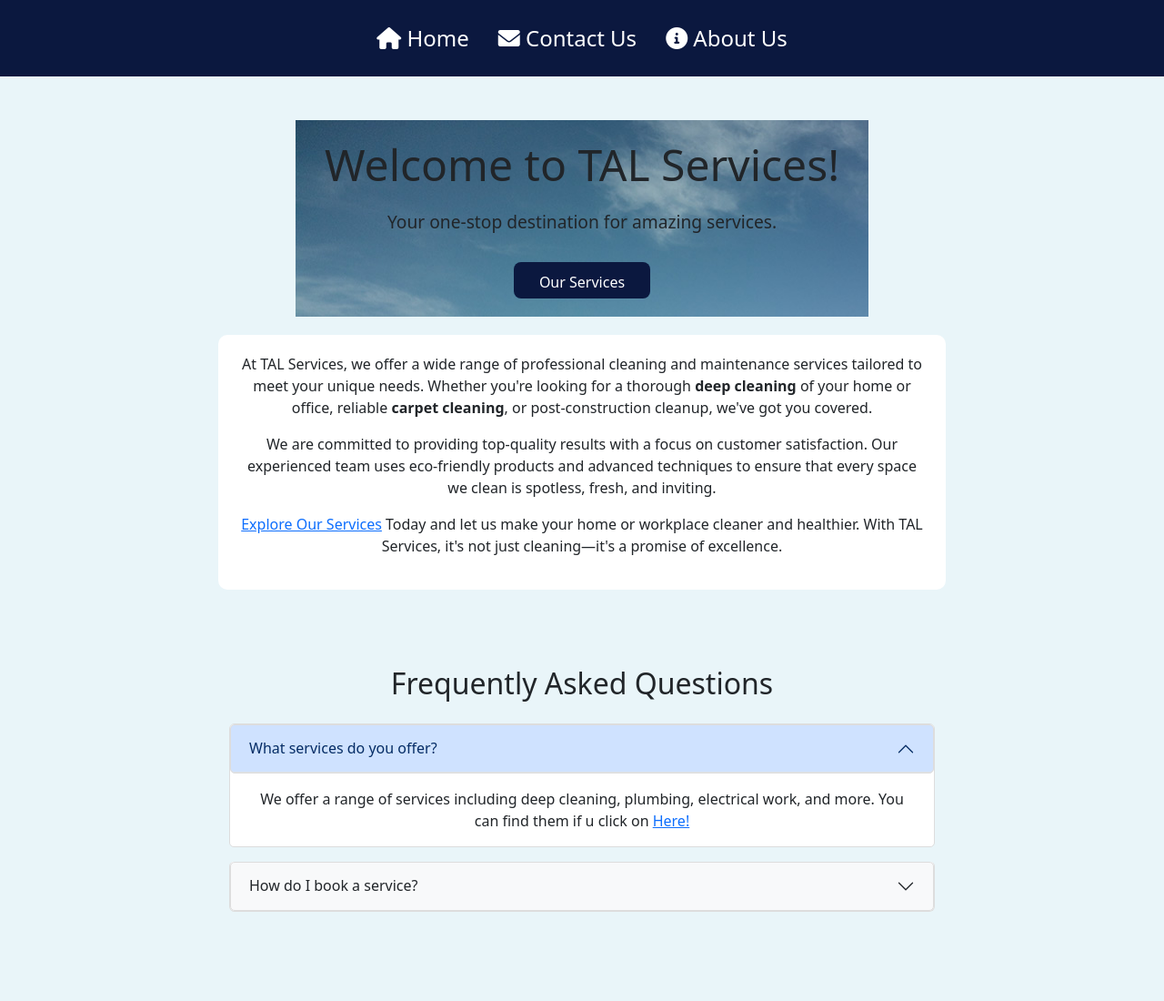
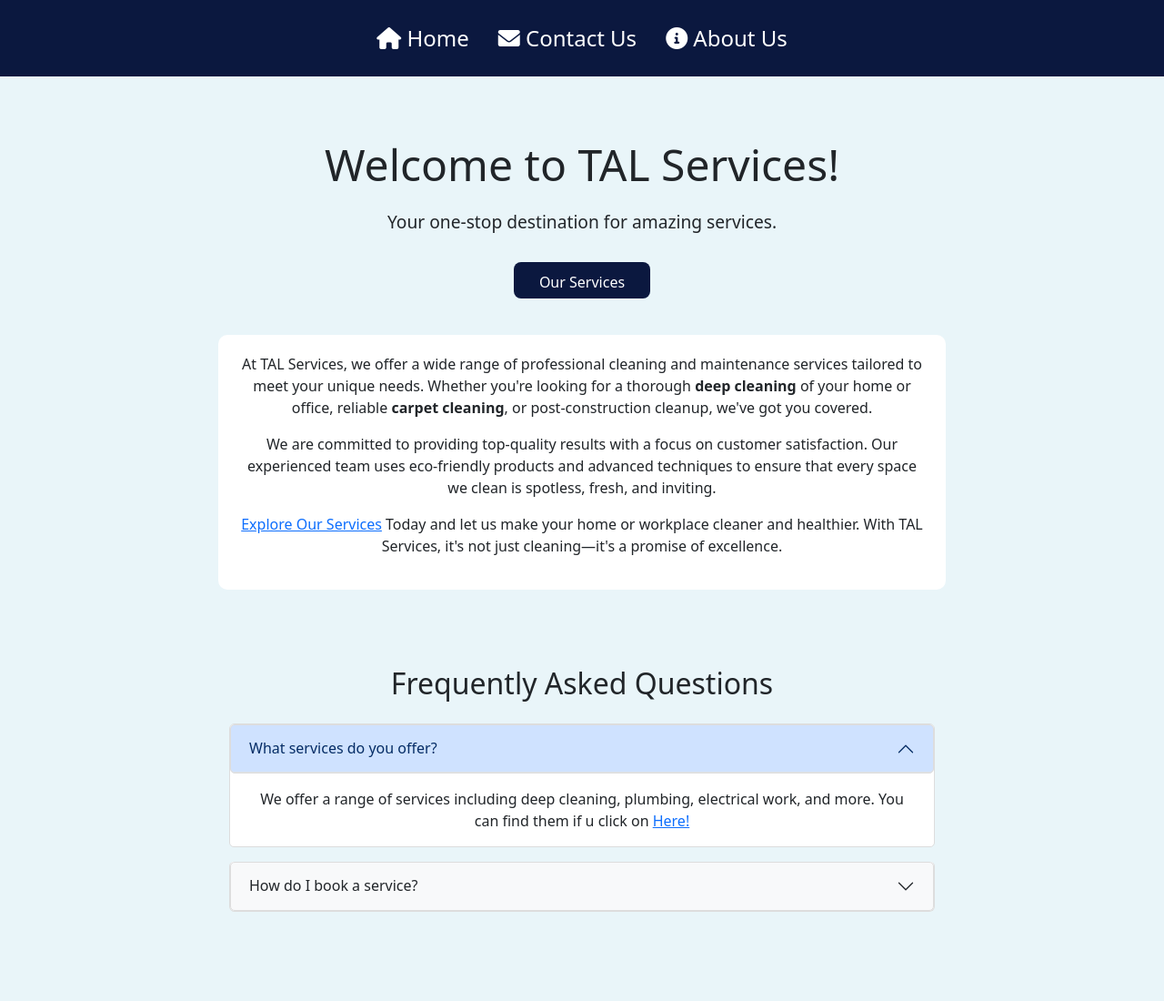
Before and after one commit to Tenorii23/Projekt-Grupor, a plain HTML site: page index.html in a window 1280 px wide. Shown: the top 1100 px of the page at 91% size. Drawn offline with nearby package versions, Linux system fonts and the light colour scheme; files that its build step writes are made by us from their sources; files whose address does not match are found by name.

Commit message:
commit final nashti

```diff
--- a/style.css
+++ b/style.css
@@ -39,8 +39,6 @@ body {
     font-weight: 500;
 }
 .hero-section {
-    position: relative;
-    background-image: url('img/home.jpg');
     text-align: center;
 }
 
```
